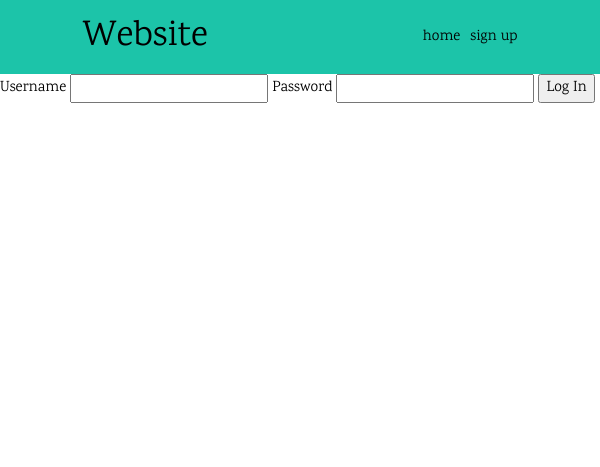
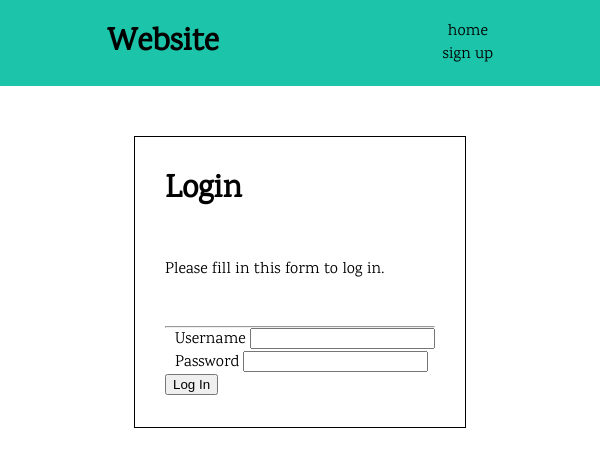
Before and after one commit to jgonz1127/web_app, a Flask app: page /auth/login in a window 600 px wide. Shown: the top 467 px of the page. Run offline with Flask 2, Linux system fonts and the light colour scheme.

Commit message:
added css and html for more responsive features

```diff
--- a/webiste_folder/static/css/styles.css
+++ b/webiste_folder/static/css/styles.css
@@ -1,12 +1,14 @@
 * {
     box-sizing:border-box;
+    margin:0;
 }
 
 /*primary color: #59832d*/
 /* styling the header */
 .flex_contatiner_header {
     color: #000000;
-    height: minmax(50px,min-content);
+    padding: 20px;
+    height: minmax(50px,fit-content);
     display: flex;
     justify-content: space-around;
     flex-direction: row;
@@ -29,6 +31,7 @@
  }
 
 .header_menu a {
+    color: black;
     display: block;
     text-decoration: none;
     transition: all 0.3s ease-out ;
@@ -41,17 +44,20 @@
   cursor: pointer;
 }
 
-
+.button_menu{
+    display:none;
+}
 .grid_container {
     margin: 25px;
     display: grid;
     grid-template-columns: auto auto auto;
-    grid-template-rows: all 50px;
-    row-gap: 40px;
+    grid-template-rows: all minmax(100px, min-content);
+    column-gap: 15px;
     justify-content: center;
 }
 
 .item {
+    padding: 30px;
     margin: 20px;
     text-align: center;
 }
@@ -59,6 +65,7 @@
     max-width: 100%;
 }
 .search_bar  {
+    padding: 30px;
     margin: 20px;
     grid-row: 1 /  2;
     grid-column: 1 / -1;
@@ -79,7 +86,78 @@
 
 }
 #footer {
-    padding-top: 5%;
-    grid-row-start: end;
-    grid-column: 1 / -1;
+    grid-row-start: auto;
+    grid-column: 2 / 3;
 }
+
+/* Styling forms */
+.form_div {
+    display: flex;
+    padding: 30px;
+    justify-content: center;
+    align-items: center;
+
+
+}
+.form_flex_container{
+    max-width: 100%;
+    margin-top: 20px;
+    display: flex;
+    padding: 30px;
+    border: solid 1px;
+}
+.form_div label {
+    margin-left: 10px;
+}
+
+/* adding media for smaller devices */
+.form_div button {
+    margin: 45px  0px;
+}
+.form_div p {
+    margin: 45px 0px;
+}
+.form_div h {
+    margin: 45px;
+}
+@media only screen and (max-width: 650px) {
+
+    .header_menu {
+        display: column;
+        display: block;
+    }
+    .header_menu li {
+        display: block;
+        text-align: center;
+    }
+    .header_menu a {
+        display: block;
+    }
+
+   #highed_valued_home {
+        grid-row: auto;
+        grid-column: 2 / 3;
+    }
+
+    #most_traded_home {
+        grid-row: auto;
+        grid-column: 2 / 3;
+    }
+
+    #record_high_home {
+        grid-row: auto;
+        grid-column: 2 / 3;
+    }
+    .form_flex_container {
+        flex-direction: column;
+        align-items: center;
+        justify-content: center;
+    }
+
+}
+
+@media only screen and (min-width: 600px) {
+   .body {
+    font-size: 2em;
+   }
+}
--- a/webiste_folder/templates/auth/log_in.html
+++ b/webiste_folder/templates/auth/log_in.html
@@ -10,11 +10,22 @@
 
 {% block body %}
 <!--action="{{ url_for("account")}}" -->
+<div  class="form_div">
+    <div class="form_flex_container">
         <form method="post">
+            <h1>Login</h1>
+            <p>Please fill in this form to log in.</p>
+            <hr>
+            <div class="form_username">
                 <label for="username">Username</label>
                 <input name="username" id="username" required>
+            </div>
+            <div class="form_password">
                 <label for="password">Password</label>
                 <input type="password" name="password" id="password" required>
+            </div>
             <input type="submit" value="Log In">
         </form>
+    </div>
+</div>
 {% endblock %}
--- a/webiste_folder/templates/layout.html
+++ b/webiste_folder/templates/layout.html
@@ -8,7 +8,6 @@
         <meta name='keywords' content='stocks, Stocks, Companies, money'>
         <meta name="viewport" content="width=device-width, initial-scale=1">
         <link rel="icon" type="image/x-icon" href="/static/favicon.ico">
-        <link rel="stylesheet" href="https://www.w3schools.com/w3css/4/w3.css">
         <link rel="stylesheet" href="https://fonts.googleapis.com/css?family=Karma">
         <link rel="stylesheet" type= "text/css" href="{{ url_for('static', filename='css/styles.css')}}">
         <style> body,h1,h2,h3,h4,h5,h6 {font-family: "Karma", sans-serif} .w3-bar-block .w3-bar-item {padding:20px} </style>
@@ -49,6 +48,7 @@
                 <div class="item">body </div>
                 <div class="item">body</div>
                 <div class="item">body</div>
+                <div class="item">footer</div>
               </div>
             {% endblock %}
     </body>
```
Also changed, not shown: webiste_folder/templates/auth/sign_up.html (+8 -3 lines). Lines whose indentation alone changed are shown as unchanged.
